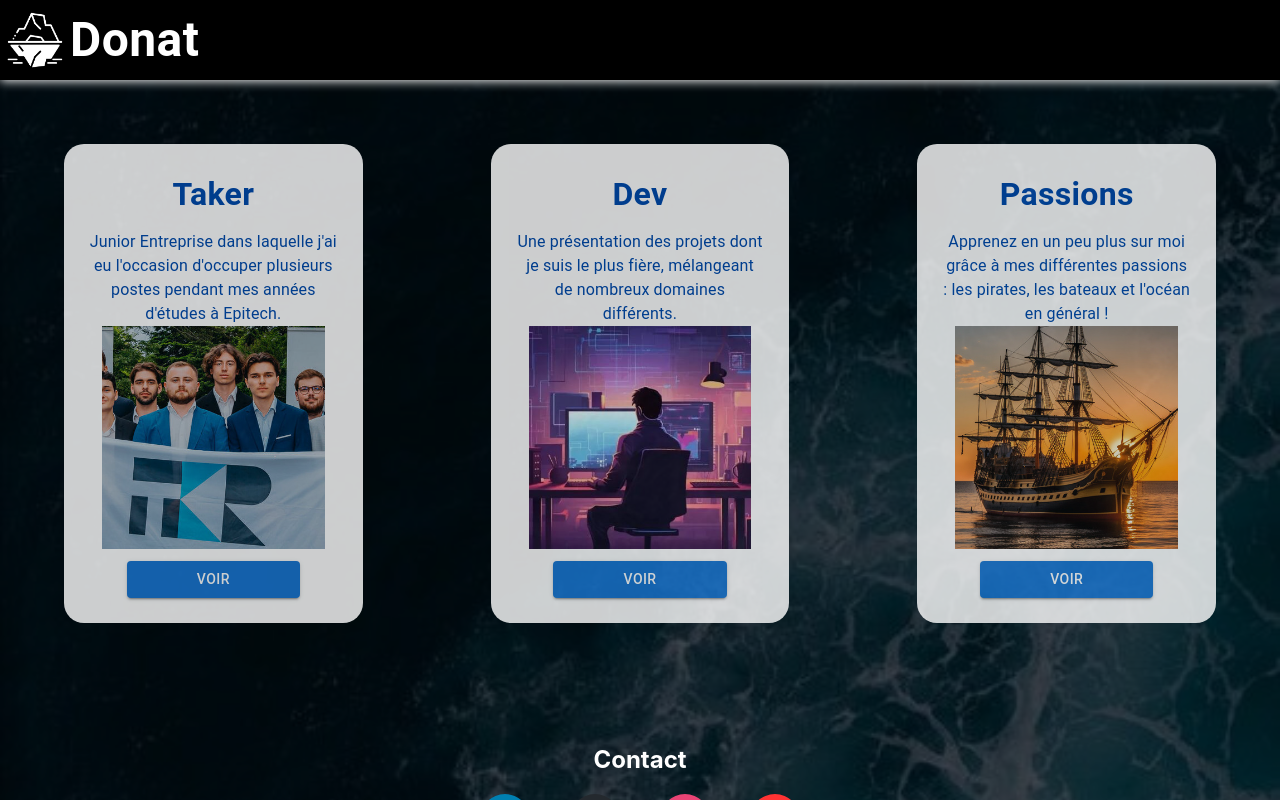
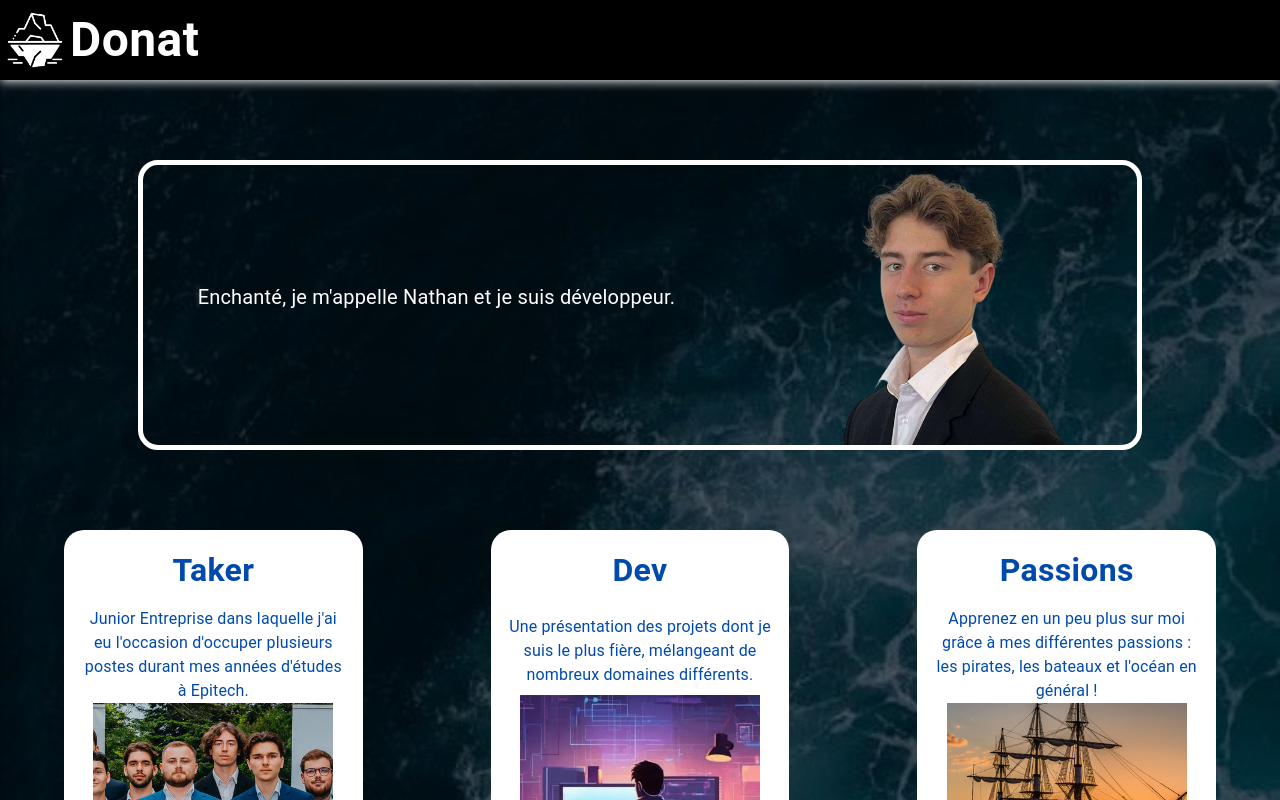
Before and after one commit to DonatNathan/donat-website, a React (Create React App) app: page / in a window 1280 px wide. Shown: the top 800 px of the page. Built offline with nearby package versions, Linux system fonts and the light colour scheme.

Commit message:
[ADD] - Taker and personnal presentation

```diff
--- a/src/index.css
+++ b/src/index.css
@@ -11,3 +11,8 @@ code {
   font-family: source-code-pro, Menlo, Monaco, Consolas, 'Courier New',
     monospace;
 }
+
+a:link {color: #01afe7;}
+a:visited {color: #004AAD}
+a:hover {color: #ced2d2}
+a:active {color: #C0F0FC}
--- a/src/modules/header/Header.js
+++ b/src/modules/header/Header.js
@@ -10,9 +10,11 @@ const Header = () => {
     }
 
     return (
-        <Box onClick={headerOnClick} sx={{'&:hover': {cursor: "pointer"}, zIndex: 1, height: "10vh", width: "100%", position: "fixed", top: 0, boxShadow: "0 1px 10px white", justifyContent: "left", display: "flex", flexDirection: "row", alignItems: "center", backgroundColor: "rgba(0, 0, 0, 1)"}}>
-            <img alt="White Donat Logo" src="/images/logo_white.png" width="70px" />
-            <Typography sx={{fontSize: "300%", fontWeight: "bold"}}>Donat</Typography>
+        <Box sx={{zIndex: 1, height: "10vh", width: "100%", position: "fixed", top: 0, boxShadow: "0 1px 10px white", display: "flex", justifyContent: "left", backgroundColor: "rgba(0, 0, 0, 1)", alignItems: "center"}}>
+            <Box onClick={headerOnClick} sx={{'&:hover': {cursor: "pointer"}, display: "flex", flexDirection: "row", alignItems: "center"}}>
+                <img alt="White Donat Logo" src="/images/logo_white.png" width="70px" />
+                <Typography sx={{fontSize: "300%", fontWeight: "bold"}}>Donat</Typography>
+            </Box>
         </Box>
     )
 }
--- a/src/pages/Home.js
+++ b/src/pages/Home.js
@@ -43,7 +43,7 @@ const SubPageBlock = ({title, value, setPageBlock, description}) => {
     }
 
     return (
-        <Box sx={{margin: "5%", minWidth: 200, maxWidth: 500, display: "flex", flexGrow: 1, flexDirection: "column", alignItems: "center", justifyContent: "space-between", height: "auto", borderRadius: "20px", backgroundColor: "#FFFFFF", color: "#004AAD", opacity: 0.8, padding: "2%", textAlign: "center", width: "15%", ":hover": {opacity: 1}}}>
+        <Box sx={{margin: "5%", minWidth: 200, maxWidth: 500, display: "flex", flexGrow: 1, flexDirection: "column", alignItems: "center", justifyContent: "space-between", height: "auto", borderRadius: "20px", backgroundColor: "#FFFFFF", color: "#004AAD", padding: "2vh", textAlign: "center", width: "15%", ":hover": {opacity: 1}}}>
             <Typography sx={{fontWeight: "bold", fontSize: "200%", marginBottom: "5%"}}>{title}</Typography>
             <Typography sx={{}}>{description}</Typography>
             <LittleImage path={`images/${value}.jpg`} description={description} />
@@ -54,8 +54,8 @@ const SubPageBlock = ({title, value, setPageBlock, description}) => {
 
 const HomeBlock = ({setPageBlock}) => {
     return (
-        <Box sx={{width: "100%", marginTop: "10vh", display: "flex", flexWrap: "wrap", justifyContent: "space-around", backgroundColor: "rgba(0, 0, 0, 0.7)"}}>
-            <SubPageBlock title="Taker" value="taker" setPageBlock={setPageBlock} description="Junior Entreprise dans laquelle j'ai eu l'occasion d'occuper plusieurs postes pendant mes années d'études à Epitech." />
+        <Box sx={{width: "100%", display: "flex", flexWrap: "wrap", justifyContent: "space-around"}}>
+            <SubPageBlock title="Taker" value="taker" setPageBlock={setPageBlock} description="Junior Entreprise dans laquelle j'ai eu l'occasion d'occuper plusieurs postes durant mes années d'études à Epitech." />
             <SubPageBlock title="Dev" value="dev" setPageBlock={setPageBlock} description="Une présentation des projets dont je suis le plus fière, mélangeant de nombreux domaines différents." />
             <SubPageBlock title="Passions" value="passion" setPageBlock={setPageBlock} description="Apprenez en un peu plus sur moi grâce à mes différentes passions : les pirates, les bateaux et l'océan en général !" />
         </Box>
@@ -70,7 +70,7 @@ const MainBlock = ({pageBlock, setPageBlock}) => {
 
     return (
         <>
-            {pageBlock !== "menu" && <Box sx={{paddingTop: "1%", width: "100%", marginTop: "10vh", backgroundColor: "rgba(0, 0, 0, 0.7)", display: "flex", justifyContent: "center"}}><IconButton onClick={arrowOnClick} sx={{color: "white", backgroundColor: "rgba(255, 255, 255, 0.1)"}}><ArrowBackIcon /></IconButton></Box>}
+            {pageBlock !== "menu" && <Box sx={{paddingTop: "1%", width: "100%", display: "flex", justifyContent: "center"}}><IconButton onClick={arrowOnClick} sx={{color: "white", backgroundColor: "rgba(255, 255, 255, 0.1)"}}><ArrowBackIcon /></IconButton></Box>}
             <Box sx={{width: "100%", display: "flex", flexDirection: "column"}}>
                 {
                     pageBlock === "menu" ? <HomeBlock setPageBlock={setPageBlock} /> :
@@ -83,6 +83,15 @@ const MainBlock = ({pageBlock, setPageBlock}) => {
     )
 }
 
+const Me = () => {
+    return (
+        <Box sx={{border: "solid 5px white", borderRadius: "20px", margin: "2vh", marginTop: "20vh", display: "flex", flexWrap: "wrap", justifyContent: "space-around", alignItems: "center"}}>
+            <Typography sx={{fontSize: "20px", marginBottom: "2vh", textAlign: "center"}}>Enchanté, je m'appelle Nathan et je suis développeur.</Typography>
+            <img alt="Nathan Donat-Filliod" src="images/me-removebg.png" width="30%" />
+        </Box>
+    )
+}
+
 const HomePage = () => {
 
     const [pageBlock, setPageBlock] = useState("menu");
@@ -92,11 +101,14 @@ const HomePage = () => {
             <Helmet>
                 <title>Nathan Donat-Filliod</title>
             </Helmet>
-            <Box sx={{height: "100%", background: 'rgba(0,0,0,0) url("images/water.jpg") fixed', backgroundSize: "cover", color: "white", justifyContent: "center", alignItems: "center", display: "flex", flexDirection: "column", flexFlow: "column"}}>
-                <Header />
-                <MainBlock pageBlock={pageBlock} setPageBlock={setPageBlock} />
-                <ContactBlock />
-                <Footer />
+            <Box sx={{background: 'rgba(0,0,0,0) url("images/water.jpg") fixed', backgroundSize: "cover"}}>
+                <Box sx={{height: "100%", backgroundColor: 'rgba(0,0,0,0.6)', color: "white", justifyContent: "center", alignItems: "center", display: "flex", flexDirection: "column", flexFlow: "column"}}>
+                    <Header />
+                    <Me />
+                    <MainBlock pageBlock={pageBlock} setPageBlock={setPageBlock} />
+                    <ContactBlock />
+                    <Footer />
+                </Box>
             </Box>
         </>
     );
--- a/src/pages/Soon.js
+++ b/src/pages/Soon.js
@@ -3,7 +3,7 @@ import React from "react";
 
 const SoonBlock = () => {
     return (
-        <Box sx={{height: "61vh", width: "100%", alignItems: "center", display: "flex", flexDirection: "column", justifyContent: "center", backgroundColor: "rgba(0, 0, 0, 0.7)"}}>
+        <Box sx={{height: "61vh", width: "100%", alignItems: "center", display: "flex", flexDirection: "column", justifyContent: "center"}}>
             <img alt="Ship" src="images/soon_page.png" style={{width: "40%", minWidth: "300px"}} />
         </Box>
     )
--- a/src/pages/Taker.js
+++ b/src/pages/Taker.js
@@ -1,9 +1,9 @@
 import React from "react";
-import { Box } from "@mui/material"
+import { Box, Typography } from "@mui/material"
 
 const JobTaker = ({name, date}) => {
     return (
-        <Box sx={{height: "200px", flexGrow: 1, minWidth: 200, maxWidth: 250, margin: "5%", borderRadius: "20px", backgroundColor: "#FFFFFF", color: "#004AAD", opacity: 0.8, padding: "2%", textAlign: "center", width: "15%", ":hover": {opacity: 1}}}>
+        <Box sx={{height: "200px", flexGrow: 1, minWidth: 200, maxWidth: 250, marginLeft: "5%", marginRight: "5%", marginBottom: "5%", borderRadius: "20px", backgroundColor: "#FFFFFF", color: "#004AAD", opacity: 0.8, padding: "2%", textAlign: "center", width: "15%", ":hover": {opacity: 1}}}>
             <Box sx={{height: "60%"}}>
                 <h3>{name}</h3>
                 <p>{date}</p>
@@ -15,9 +15,16 @@ const JobTaker = ({name, date}) => {
 
 const TakerBlock = () => {
     return (
-        <Box sx={{alignItems: "center", display: "flex", flexDirection: "column", backgroundColor: "rgba(0, 0, 0, 0.7)"}}>
-            <h2>Junior Conseil Taker</h2>
+        <Box sx={{alignItems: "center", display: "flex", flexDirection: "column"}}>
+            <h1>Junior Conseil Taker</h1>
+            <Typography sx={{width: "70%", textAlign: "center", margin: "10px"}}>
+                Junior Conseil Taker est une association évoluant au sein de l’école d’informatique EPITECH. Son objectif premier est de compléter et
+                prolonger l’enseignement théorique de ses membres par une expérience pratique tout en permettant de mettre en application les différents
+                enseignements dispensés aux étudiants de l’école. La Junior offre à ses clients trois types de prestations : <b>développement</b>, <b>conseil</b> et <b>audit</b>.
+            </Typography>
+            <Typography sx={{marginBottom: "30px"}}><a href="https://juniortaker.com/">En savoir plus.</a></Typography>
             <img alt="Junior Conseil Taker team" src="/images/taker-cne.jpg" width="70%" />
+            <Typography sx={{fontSize: "30px", marginTop: "50px", marginBottom: "10px", fontWeight: "bold"}}>Postes occupés :</Typography>
             <Box sx={{width: "70%", display: "flex", flexWrap: "wrap", justifyContent: "space-around"}}>
                 <JobTaker name="Chargé d'Affaire" date="01/11/2022 - TODAY" />
                 <JobTaker name="Trésorier" date="07/05/2023 - 01/07/2024" />
```
Also changed, not shown: public/images/me-removebg.png (added).
